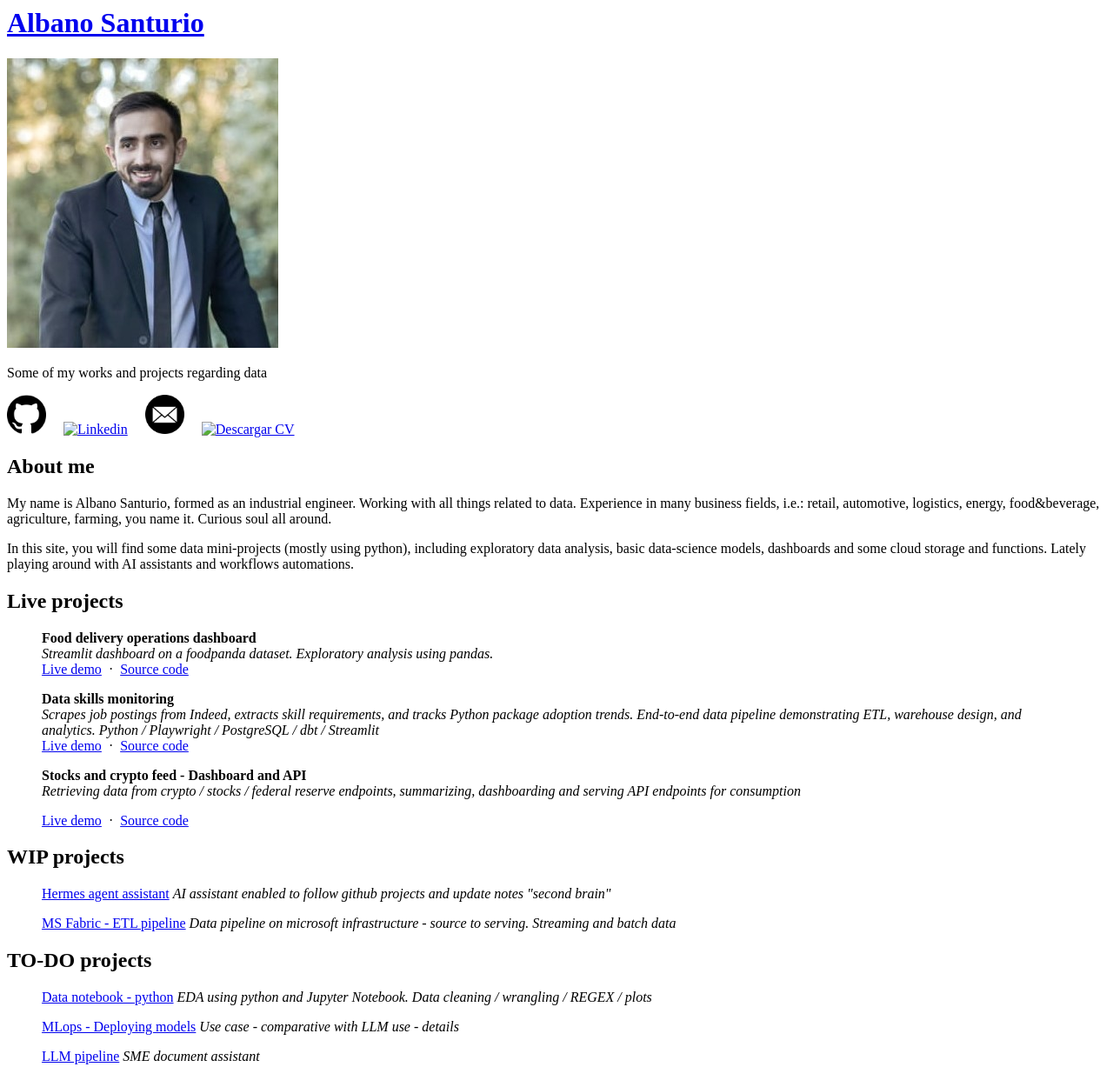
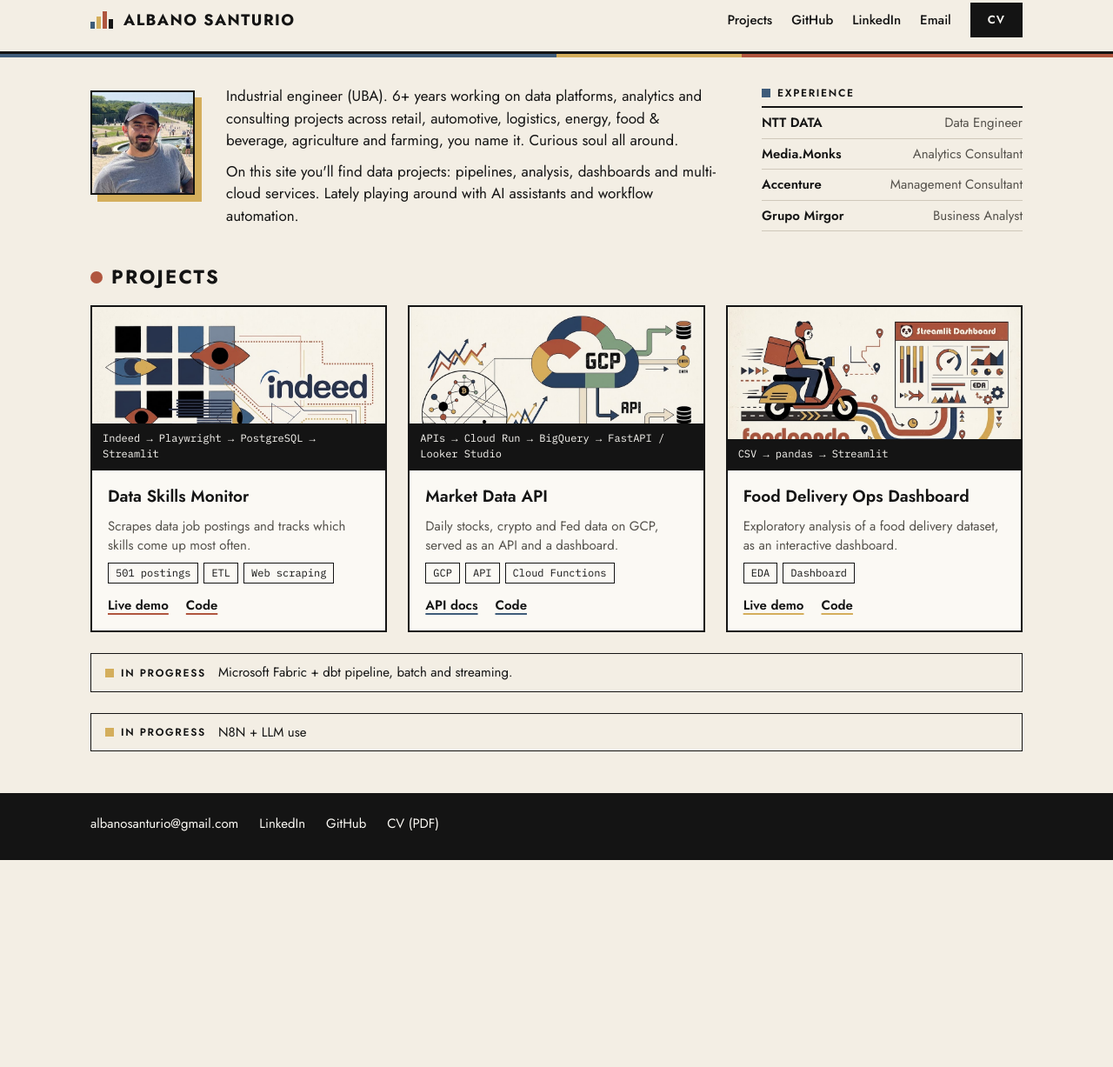
Before and after one commit to albanosanturio/albanosanturio.github.io, a plain HTML site: page index.html in a window 1280 px wide. Shown: the part 13-1240 px from the top of the page at 87% size. After the commit the page ends 1002 px from the top, so only its background shows below. Drawn offline with Linux system fonts and the light colour scheme.

Commit message:
restyling

```diff
--- a/index.html
+++ b/index.html
@@ -1,142 +1,220 @@
-<!DOCTYPE html>
-<!-- saved from url=(0014)about:internet -->
-<html lang="en-US"><head><meta http-equiv="Content-Type" content="text/html; charset=UTF-8">
+<!doctype html>
+<html lang="en">
+<head>
+<meta charset="utf-8">
+<meta name="viewport" content="width=device-width, initial-scale=1">
+<title>Albano Santurio · Data Engineer</title>
+<meta name="description" content="Data projects by Albano Santurio: pipelines, analysis, dashboards, cloud.">
+<link rel="preconnect" href="https://fonts.googleapis.com">
+<link href="https://fonts.googleapis.com/css2?family=Jost:wght@400;500;600;700&family=IBM+Plex+Mono:wght@400;500&display=swap" rel="stylesheet">
+<style>
+  :root{
+    --paper:#F3EEE4; --white:#FBF9F4; --ink:#141414; --muted:#55524C;
+    --red:#B0563F; --blue:#3F5C7A; --yellow:#D4AE5C;
+  }
+  *{box-sizing:border-box}
+  body{margin:0;background:var(--paper);color:var(--ink);font-family:'Jost',system-ui,sans-serif;line-height:1.5}
+  a{color:var(--ink)}
+  .wrap{max-width:1120px;margin:0 auto;padding:0 24px}
+  .mono{font-family:'IBM Plex Mono',monospace}
+  .label{font-size:12px;font-weight:600;letter-spacing:.14em;text-transform:uppercase}
 
-    <meta http-equiv="X-UA-Compatible" content="IE=edge">
-    <meta name="viewport" content="width=device-width, initial-scale=1">
+  /* Header */
+  header{border-bottom:3px solid var(--ink)}
+  header .wrap{display:flex;flex-wrap:wrap;align-items:center;justify-content:space-between;gap:12px;padding-top:16px;padding-bottom:16px}
+  .brand{display:flex;align-items:center;gap:12px;text-decoration:none;color:var(--ink)}
+  .brand span{font-weight:700;font-size:18px;letter-spacing:.08em;text-transform:uppercase}
+  .links{display:flex;flex-wrap:wrap;align-items:center;gap:22px;font-size:15px;font-weight:500}
+  .links a{text-decoration:none}
+  .links a:not(.btn):hover{text-decoration:underline;text-underline-offset:4px;text-decoration-thickness:2px}
+  .btn{display:inline-flex;align-items:center;min-height:40px;padding:8px 18px;background:var(--ink);color:var(--white)!important;font-weight:600;letter-spacing:.08em;text-transform:uppercase;font-size:13px;text-decoration:none;border:2px solid var(--ink)}
+  .btn:hover{background:var(--red);border-color:var(--red)}
+  .band{display:grid;grid-template-columns:3fr 1fr 2fr;height:4px}
+  .band i:nth-child(1){background:var(--blue)} .band i:nth-child(2){background:var(--yellow)} .band i:nth-child(3){background:var(--red)}
 
-<!-- Begin Jekyll SEO tag v2.7.1 -->
-<title>About me | Albano Santurio</title>
-<meta name="generator" content="Jekyll v3.9.0">
-<meta property="og:title" content="About me">
-<meta property="og:locale" content="en_US">
-<meta name="description" content="Some of my works and projects in data">
-<meta property="og:description" content="Some of my works and projects in data">
-<link rel="canonical" href="https://albanosanturio.github.io/">
-<meta property="og:url" content="/">
-<meta property="og:site_name" content="Albano Santurio">
-<meta name="twitter:card" content="summary">
-<meta property="twitter:title" content="About me">
-<script type="application/ld+json">
-{"description":"Some of my works and regarding data","url":"/","@type":"WebSite","publisher":{"@type":"Organization","logo":{"@type":"ImageObject","url":"/assets/img/foto.jpeg"}},"headline":"About me","name":"Albano Santurio","@context":"https://schema.org"}</script>
-<!-- End Jekyll SEO tag -->
+  /* Intro + experience */
+  .intro{padding:32px 0 28px;display:grid;grid-template-columns:minmax(0,1fr) 300px;gap:48px;align-items:start}
+  .who{display:flex;gap:28px;align-items:flex-start}
+  .photo{position:relative;flex:0 0 120px;margin:6px 8px 8px 0}
+  .photo::before{content:"";position:absolute;inset:8px -8px -8px 8px;background:var(--yellow)}
+  .photo img{position:relative;display:block;width:120px;height:120px;object-fit:cover;border:2px solid var(--ink)}
+  .intro p{margin:0 0 10px;font-size:17px;max-width:640px}
+  .intro p:last-child{margin-bottom:0}
+  .xp-head{display:flex;align-items:center;gap:8px;margin-bottom:6px}
+  .xp-head i{width:10px;height:10px;background:var(--blue);display:inline-block}
+  .xp{list-style:none;margin:0;padding:0;border-top:2px solid var(--ink);font-size:15px}
+  .xp li{display:flex;justify-content:space-between;gap:12px;padding:6px 0;border-bottom:1px solid #CFC8BA}
+  .xp b{font-weight:600}
+  .xp span{color:var(--muted);text-align:right}
 
-    <link rel="stylesheet" href="./github-template_files/style.css">
-  </head>
-  <body>
-    <div class="wrapper">
-      <header>
-        <h1><a href="https://albanosanturio.github.io/">Albano Santurio</a></h1>
+  /* Projects */
+  .projects{padding:8px 0 48px}
+  .section-head{display:flex;align-items:center;gap:10px;margin-bottom:16px}
+  .section-head h2{margin:0;font-size:22px;font-weight:700;letter-spacing:.1em;text-transform:uppercase}
+  .section-head i{width:14px;height:14px;border-radius:50%;background:var(--red);display:inline-block}
+  .grid{display:grid;grid-template-columns:repeat(auto-fit,minmax(290px,1fr));gap:24px}
 
+  .card{background:var(--white);border:2px solid var(--ink);display:flex;flex-direction:column;transition:transform .15s ease,box-shadow .15s ease}
+  .card:hover,.card:focus-within{transform:translate(-4px,-4px);box-shadow:6px 6px 0 var(--ink)}
+  .shot{position:relative;aspect-ratio:1024/572;border-bottom:2px solid var(--ink);overflow:hidden;display:flex;align-items:center;justify-content:center}
+  .shot img{width:100%;height:100%;object-fit:cover;display:block}
+  .shot svg{width:100%;height:100%;display:block}
+  .flow{position:absolute;inset:0;background:var(--ink);color:var(--white);display:flex;flex-direction:column;justify-content:center;gap:8px;padding:16px 18px;opacity:0;transition:opacity .15s ease}
+  .flow .label{color:var(--yellow)}
+  .flow .steps{font-size:13px;line-height:1.7}
+  .card:hover .flow,.card:focus-within .flow{opacity:1}
 
-          <img src="./github-template_files/fot.jpg" alt="Logo">
+  .body{padding:16px 18px 18px;display:flex;flex-direction:column;gap:8px;flex:1}
+  .card h3{margin:0;font-size:19px;font-weight:600}
+  .card p{margin:0;font-size:15px;color:var(--muted)}
+  .tags{display:flex;flex-wrap:wrap;gap:6px}
+  .tags span{font-size:12px;border:1.5px solid var(--ink);padding:2px 8px}
+  .actions{display:flex;gap:20px;margin-top:auto;padding-top:6px;font-size:15px;font-weight:600}
+  .actions a{text-decoration:underline;text-underline-offset:4px;text-decoration-thickness:2px}
+  .card.red .actions a{text-decoration-color:var(--red)}
+  .card.blue .actions a{text-decoration-color:var(--blue)}
+  .card.yellow .actions a{text-decoration-color:var(--yellow)}
 
+  .wip{margin-top:24px;display:flex;flex-wrap:wrap;align-items:center;gap:8px 14px;border:1.5px solid var(--ink);padding:10px 16px;font-size:15px}
+  .wip .label{display:inline-flex;align-items:center;gap:8px}
+  .wip .label::before{content:"";width:10px;height:10px;background:var(--yellow)}
 
-        <p>Some of my works and projects regarding data</p>
+  /* Footer */
+  footer{background:var(--ink);color:var(--white)}
+  footer .wrap{display:flex;flex-wrap:wrap;gap:24px;padding-top:24px;padding-bottom:30px;font-size:15px}
+  footer a{color:var(--white);text-decoration:none}
+  footer a:hover{color:var(--yellow)}
 
+  /* Touch screens: show the flow as a strip */
+  @media (hover:none){
+    .flow{opacity:1;inset:auto 0 0 0;padding:8px 12px}
+    .flow .label{display:none}
+    .flow .steps{font-size:12px;line-height:1.5}
+  }
+  @media (max-width:760px){
+    .intro{grid-template-columns:1fr;gap:24px}
+  }
+  @media (max-width:520px){
+    .who{flex-direction:column;gap:16px}
+    .photo,.photo img{width:96px;height:96px;flex-basis:96px}
+  }
+</style>
+</head>
+<body>
 
+<header>
+  <div class="wrap">
+    <a class="brand" href="#">
+      <svg width="26" height="20" viewBox="0 0 26 20" aria-hidden="true">
+        <rect x="0"  y="12" width="5" height="8"  fill="#3F5C7A"/>
+        <rect x="7"  y="6"  width="5" height="14" fill="#D4AE5C"/>
+        <rect x="14" y="0"  width="5" height="20" fill="#B0563F"/>
+        <rect x="21" y="9"  width="5" height="11" fill="#141414"/>
+      </svg>
+      <span>Albano Santurio</span>
+    </a>
+    <nav class="links">
+      <a href="#projects">Projects</a>
+      <a href="https://github.com/albanosanturio">GitHub</a>
+      <a href="https://www.linkedin.com/in/albano-santurio/">LinkedIn</a>
+      <a href="mailto:albanosanturio@gmail.com">Email</a>
+      <a class="btn" href="https://albanosanturio.github.io/assets/pdf/CV2026.pdf">CV</a>
+    </nav>
+  </div>
+</header>
+<div class="band" aria-hidden="true"><i></i><i></i><i></i></div>
 
-        <p class="view">
+<main class="wrap">
 
-          <a href="https://github.com/albanosanturio"><img src="./github-template_files/icon_GH.png" width="45" height="45" alt="GitHub"></a>
-          &nbsp; &nbsp;
-          <a href="https://www.linkedin.com/in/albano-santurio/"><img src="./github-template_files/icon_in.png" width="45" height="45" alt="Linkedin"></a>
-          &nbsp; &nbsp;
-          <a href="mailto:albanosanturio@gmail.com"><img src="./github-template_files/icon_mail.png" width="45" height="45" alt="Enviar Correo"></a>
-          &nbsp; &nbsp;
-          <a href="https://albanosanturio.github.io/assets/pdf/CV2026.pdf"><img src="./github-template_files/curriculum.png" width="45" height="45" alt="Descargar CV"></a>
+  <section class="intro">
+    <div class="who">
+      <div class="photo"><img src="assets/img/albano.jpg" alt="Albano Santurio" width="120" height="120"></div>
+      <div>
+      <p>Industrial engineer (UBA). 6+ years working on data platforms, analytics and consulting projects across retail, automotive, logistics, energy, food &amp; beverage, agriculture and farming, you name it. Curious soul all around.</p>
+      <p>On this site you'll find data projects: pipelines, analysis, dashboards and multi-cloud services. Lately playing around with AI assistants and workflow automation.</p>
+      </div>
+    </div>
+    <div>
+      <div class="xp-head"><i aria-hidden="true"></i><span class="label">Experience</span></div>
+      <ul class="xp">
+        <li><b>NTT DATA</b><span>Data Engineer</span></li>
+        <li><b>Media.Monks</b><span>Analytics Consultant</span></li>
+        <li><b>Accenture</b><span>Management Consultant</span></li>
+        <li><b>Grupo Mirgor</b><span>Business Analyst</span></li>
+      </ul>
+    </div>
+  </section>
 
-          </p>
+  <section class="projects" id="projects">
+    <div class="section-head"><i aria-hidden="true"></i><h2>Projects</h2></div>
+    <div class="grid">
 
+      <article class="card red">
+        <div class="shot">
+          <img src="assets/img/data-skills-monitor.png" alt="Illustration of job postings flowing from Indeed into a skills pipeline" loading="lazy">
+          <div class="flow"><span class="label">Pipeline</span><span class="steps mono">Indeed → Playwright → PostgreSQL → Streamlit</span></div>
+        </div>
+        <div class="body">
+          <h3>Data Skills Monitor</h3>
+          <p>Scrapes data job postings and tracks which skills come up most often.</p>
+          <div class="tags mono"><span>501 postings</span><span>ETL</span><span>Web scraping</span></div>
+          <div class="actions">
+            <a href="https://data-skills-monitor-demo.streamlit.app/">Live demo</a>
+            <a href="https://github.com/albanosanturio/data-skills-monitor">Code</a>
+          </div>
+        </div>
+      </article>
 
-      </header>
-      <section>
+      <article class="card blue">
+        <div class="shot">
+          <img src="assets/img/market-data-api.png" alt="Illustration of market and crypto data flowing through GCP into an API and storage" loading="lazy">
+          <div class="flow"><span class="label">Pipeline</span><span class="steps mono">APIs → Cloud Run → BigQuery → FastAPI / Looker Studio</span></div>
+        </div>
+        <div class="body">
+          <h3>Market Data API</h3>
+          <p>Daily stocks, crypto and Fed data on GCP, served as an API and a dashboard.</p>
+          <div class="tags mono"><span>GCP</span><span>API</span><span>Cloud Functions</span></div>
+          <div class="actions">
+            <a href="https://market-data-api-621108396421.us-central1.run.app/docs">API docs</a>
+            <a href="https://github.com/albanosanturio/stocks-crypto-n-gcp">Code</a>
+          </div>
+        </div>
+      </article>
 
-      <h1 id="about-me">About me</h1>
+      <article class="card yellow">
+        <div class="shot">
+          <img src="assets/img/food-delivery-dashboard.png" alt="Illustration of a delivery rider and a Streamlit dashboard built on a Kaggle foodpanda dataset" loading="lazy">
+          <div class="flow"><span class="label">Pipeline</span><span class="steps mono">CSV → pandas → Streamlit</span></div>
+        </div>
+        <div class="body">
+          <h3>Food Delivery Ops Dashboard</h3>
+          <p>Exploratory analysis of a food delivery dataset, as an interactive dashboard.</p>
+          <div class="tags mono"><span>EDA</span><span>Dashboard</span></div>
+          <div class="actions">
+            <a href="https://foodpanda-analytics-demo.streamlit.app/">Live demo</a>
+            <a href="https://github.com/albanosanturio/foodpanda-analytics">Code</a>
+          </div>
+        </div>
+      </article>
 
-<p>My name is Albano Santurio, formed as an industrial engineer. Working with all things related to data. Experience in many business fields, i.e.: retail, automotive, logistics, energy, food&beverage, agriculture, farming, you name it. Curious soul all around.  </p>
+    </div>
 
-<p>In this site, you will find some data mini-projects (mostly using python), including exploratory data analysis, basic data-science models, dashboards and some cloud storage and functions. Lately playing around with AI assistants and workflows automations.</p>
+    <div class="wip"><span class="label">In progress</span><span>Microsoft Fabric + dbt pipeline, batch and streaming.</span></div>
 
+    <div class="wip"><span class="label">In progress</span><span>N8N + LLM use</span></div>
 
-<h1 id="projects">Live projects</h1>
+  </section>
 
+</main>
 
+<footer>
+  <div class="wrap">
+    <a href="mailto:albanosanturio@gmail.com">albanosanturio@gmail.com</a>
+    <a href="https://www.linkedin.com/in/albano-santurio/">LinkedIn</a>
+    <a href="https://github.com/albanosanturio">GitHub</a>
+    <a href="https://albanosanturio.github.io/assets/pdf/CV2026.pdf">CV (PDF)</a>
+  </div>
+</footer>
 
-<blockquote>
-  <p><strong>Food delivery operations dashboard</strong><br>
-<em>Streamlit dashboard on a foodpanda dataset. Exploratory analysis using pandas.</em><br>
-<a href="https://foodpanda-analytics-demo.streamlit.app/">Live demo</a> &nbsp;·&nbsp; <a href="https://github.com/albanosanturio/foodpanda-analytics">Source code</a></p>
-</blockquote>
-
-<blockquote>
-  <p><strong>Data skills monitoring</strong><br>
-<em>Scrapes job postings from Indeed, extracts skill requirements, and tracks Python package adoption trends. End-to-end data pipeline demonstrating ETL, warehouse design, and analytics. Python / Playwright / PostgreSQL / dbt / Streamlit</em><br>
-<a href="https://data-skills-monitor-demo.streamlit.app/">Live demo</a> &nbsp;·&nbsp; <a href="https://github.com/albanosanturio/data-skills-monitor">Source code</a></p>
-</blockquote>
-
-<blockquote>
-  <p><strong>Stocks and crypto feed - Dashboard and API</strong><br>
-    <em>Retrieving data from crypto / stocks / federal reserve endpoints, summarizing, dashboarding and serving API endpoints for consumption</em></p>
-  <a href="https://market-data-api-621108396421.us-central1.run.app/">Live demo</a> &nbsp;·&nbsp; <a href="https://github.com/albanosanturio/stocks-crypto-n-gcp">Source code</a></p>
-
-  </blockquote>
-
-
-<h1 id="projects">WIP projects</h1>
-
-<blockquote>
-  <p><a href="https://github.com/albanosanturio/project">Hermes agent assistant</a>
-    <em>AI assistant enabled to follow github projects and update notes "second brain"</em></p>
-  </blockquote>
-
-  <blockquote>
-  <p><a href="https://github.com/albanosanturio/project">MS Fabric - ETL pipeline</a>
-    <em>Data pipeline on microsoft infrastructure - source to serving. Streaming and batch data</em></p>
-  </blockquote>
-
-
-
-<h1 id="projects">TO-DO projects</h1>
-
-
-<blockquote>
-  <p><a href="http://albanosanturio.github.io/project">Data notebook - python</a>
-<em>EDA using python and Jupyter Notebook. Data cleaning / wrangling / REGEX / plots </em></p>
-</blockquote>
-
-<blockquote>
-  <p><a href="http://albanosanturio.github.io/project">MLops - Deploying models</a>
-<em>Use case - comparative with LLM use - details</em></p>
-</blockquote>
-
-<blockquote>
-  <p><a href="http://albanosanturio.github.io/project">LLM pipeline</a>
-<em>SME document assistant</em></p>
-</blockquote>
-
-<!--
-
-<blockquote>
-  <p><a href="http://albanosanturio.github.io/project">Python Web App - WIP </a>
-<em>Building and deploying a python web app using Flask, Postgres and Heroku - WIP</em></p>
-</blockquote>
--->
-
-
-
-
-
-
-
-
-      </section>
-      <footer>
-
-      </footer>
-    </div>
-    <script src="./github-template_files/scale.fix.js"></script>
-
-
-
-</body></html>
+</body>
+</html>
```
Also changed, not shown: assets/img/albano.jpg (added), assets/img/data-skills-monitor.png (added), assets/img/food-delivery-dashboard.png (added), assets/img/market-data-api.png (added).
